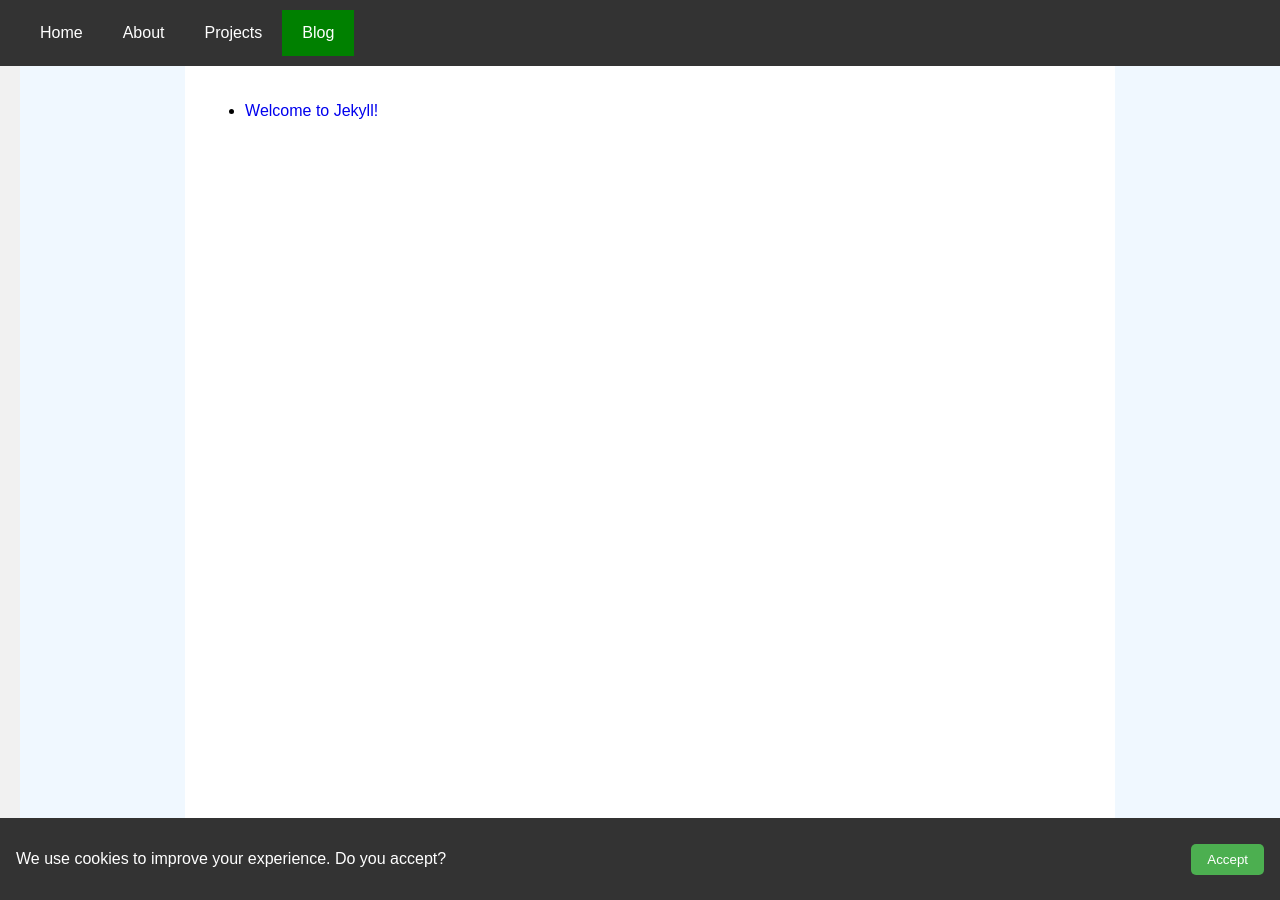
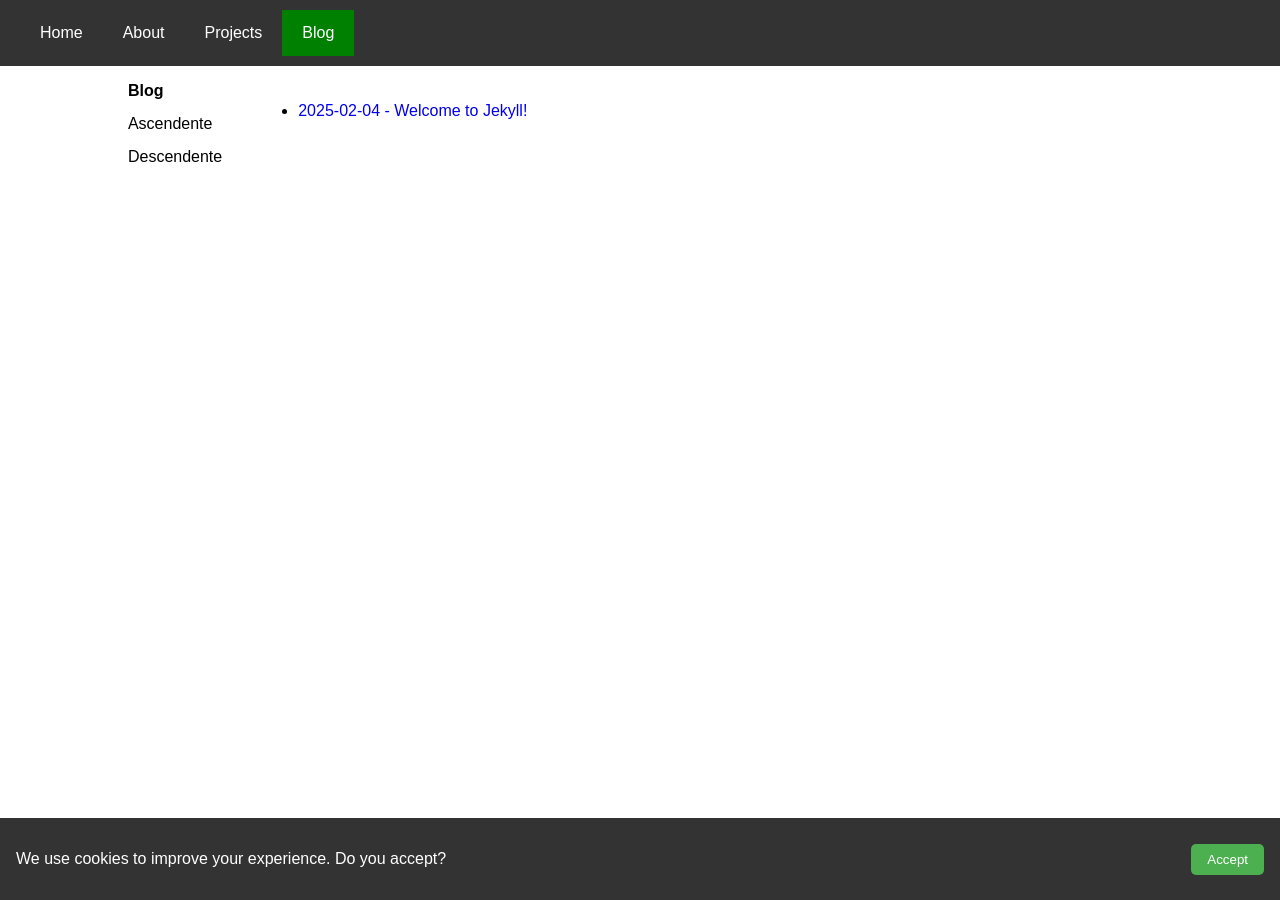
Before and after one commit to c0ntact0/c0ntact0.github.io, a Jekyll site: the page built from pages/blog.html, in a window 1280 px wide and 900 px high. Built offline with Jekyll 4.4.1, drawn with Linux system fonts in a browser that asks for light colours.

Commit message:
responsiveness enhancements

```diff
--- a/_data/navigation-vertical.yml
+++ b/_data/navigation-vertical.yml
@@ -7,3 +7,10 @@
 - group: projects
   name: "Get my music back"
   link: /projects/get-my-music-back
+
+- group: blog
+  name: Ascendente
+  link:
+- group: blog
+  name: Descendente
+  link: 6
--- a/_includes/navigation-vertical.html
+++ b/_includes/navigation-vertical.html
@@ -1,7 +1,11 @@
 <nav translate="no" class="vertical-menu">
+    <div class="vertical-menu-title">
+        {{ page.group | capitalize }}
+    </div>
     {% for item in site.data.navigation-vertical %}
+    {% assign link = item.link | append: ".html" %}
     {% if page.group == item.group %}
-    <a href="{{ item.link }}" {% if page.url == item.link %} class="selected-vertical" {% else %} class="normal-vertical" {% endif %}>{{ item.name }}</a>
+    <a href="{{ item.link }}" {% if page.url == link %} class="selected-vertical" {% else %} class="normal-vertical" {% endif %}>{{ item.name }}</a>
     {% endif %}
     {% endfor %}
 </nav>
--- a/_layouts/default.html
+++ b/_layouts/default.html
@@ -29,14 +29,14 @@
             {{ content }}
         </div>
         {% endif %}
+            <!-- Cookie Consent Banner -->
+            <div id="cookie-banner" style="display: none;">
+                <p>We use cookies to improve your experience. Do you accept?</p>
+                <button id="accept-cookies" onclick="cookieConsent()">Accept</button>
+            </div>
     </div>
 
 
-    <!-- Cookie Consent Banner -->
-    <div id="cookie-banner" style="display: none;">
-        <p>We use cookies to improve your experience. Do you accept?</p>
-        <button id="accept-cookies" onclick="cookieConsent()">Accept</button>
-    </div>
     <script src="/assets/js/scripts.js"></script>
 
 </body>
--- a/_sass/main.scss
+++ b/_sass/main.scss
@@ -9,8 +9,9 @@
 }
 
 .selected-vertical {
-    text-align: left;
-    background-color: green;
+    color: black;
+    //background-color: green;
+    background-color: lightgray;
 }
 
 .normal-main {
@@ -21,13 +22,15 @@
 }
 
 .normal-vertical {
-    text-align: left;
+    color: black;
 
     &:hover {
-        background-color: lightgray;
+        background-color: #f0f0f0;
         color: black;
     }
 }
+
+
 
 .header {
     background-color: lightgray;
@@ -122,49 +125,60 @@
 
 
 .vertical-menu {
-    width: 100%;
+
     padding: 0;
     margin: 0;
 
-    a {
+
+    a,.vertical-menu-title {
+        width: 100%;
+        margin-bottom: 3px;
         display: block;
-        color: black;
         padding: 6px;
-        text-decoration: none;
         transition: background-color 0.3s ease;
+        border-radius: 10px;
+
+    }
+
+    .vertical-menu-title {
+        font-weight: bolder;
     }
 
 }
+
+
+.sidebar {
+    height: 100%;
+    //background-color: #f1f1f1;
+    padding: 10px;
+    flex-shrink: 0; // Prevents the sidebar from shrinking
+
+
+}
+
 
 .container {
     display: flex;
     height: 100%;
     flex-direction: row;
     align-items: stretch; // This ensures children fill available space vertically
-    justify-content: flex-start;
+    justify-content: center;
     margin: 0 auto;
-    background-color: aliceblue;
+    //background-color: aliceblue;
+    overflow-y: hidden; // Adds scrolling if the content is too long
+
 }
 
-.sidebar {
-
-    height: 100%;
-    background-color: #f1f1f1;
-    padding: 10px;
-    flex-shrink: 0; // Prevents the sidebar from shrinking
-    box-sizing: border-box; // Ensures padding doesn't affect the width
-}
 
 .main-content {
     flex: 1; // Allows the main content to grow and fill the remaining space
     max-width: 100ch;
     //width: 100;
-    height: 100%;
+    height: auto;
     background-color: white;
     padding: 20px;
-    //margin: 0; // Remove any margin that might interfere with the layout
     overflow-y: auto; // Adds scrolling if the content is too long
-    margin: 0 auto;
+    //margin: 0 auto; // coloca vertical-bar na esquerda da pagina
 }
 
 .wrap-link {
@@ -250,22 +264,6 @@
 }
 
 @media screen and (max-width: 768px) {
-    #cookie-banner {
-        flex-direction: column;
-        text-align: center;
-        padding: 0.5rem;
-        font-size: 0.8rem;
-    }
-
-    #cookie-banner button {
-        margin: 0.5rem 0 0 0;
-        width: 100%;
-    }
-}
-
-
-/* Mostrar o botão hamburger em telas pequenas */
-@media screen and (max-width: 768px) {
     .container {
         width: 100%;
     }
@@ -280,6 +278,7 @@
         overflow-x: hidden;
         display: none;
         left: 0;
+        background-color: #f1f1f1;
     }
 
     .nav-bar {
@@ -303,6 +302,15 @@
         align-items: center;
     }
 
+    #cookie-banner {
+        flex-direction: column;
+        text-align: center;
+        padding: 0.5rem;
+        font-size: 0.8rem;
+    }
 
-
+    #cookie-banner button {
+        margin: 0.5rem 0 0 0;
+        width: 100%;
+    }
 }
--- a/assets/js/scripts.js
+++ b/assets/js/scripts.js
@@ -16,6 +16,7 @@
 function cookieConsent() {
     console.log("Consent")
     localStorage.setItem('cookiesAccepted', true);
+    //document.getElementById('cookie-banner').remove();
     document.getElementById('cookie-banner').style.display = 'none';
     loadThirdPartyScripts();
 }
--- a/pages/blog.html
+++ b/pages/blog.html
@@ -7,7 +7,7 @@
 <ul>
     {% for post in site.posts %}
     <li>
-        <a href="{{ post.url }}">{{ post.title }}</a>
+        <a href="{{ post.url }}">{{ post.url | date: "%Y-%m-%d" }} - {{ post.title }}</a>
     </li>
     {% endfor %}
 </ul>
```
